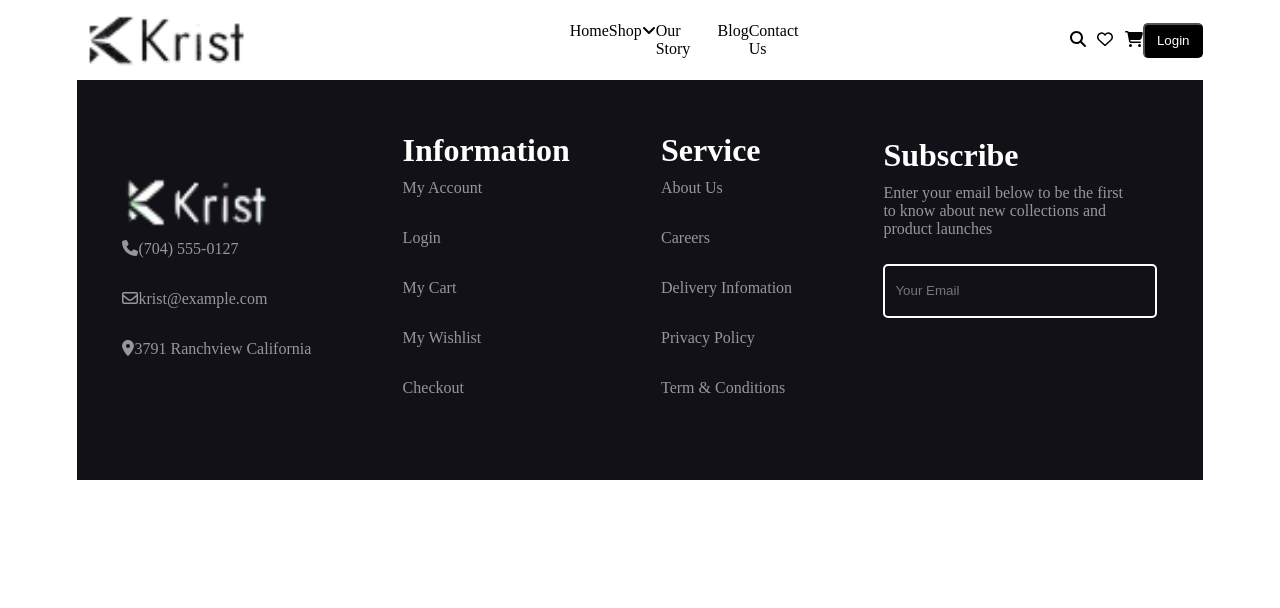
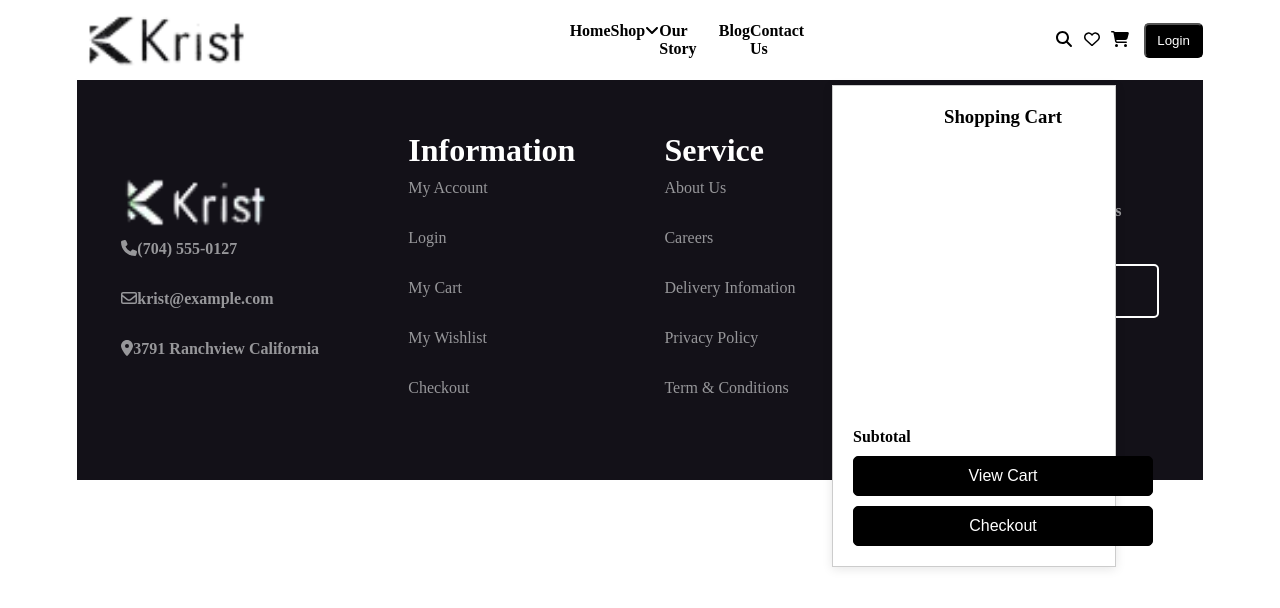
Before and after one commit to NgocHai0611/FE_NOW_Project, a React (Vite) app: page /shoppingcart in a window 1280 px wide. Shown: the top 608 px of the page. Built offline with nearby package versions, Linux system fonts and the light colour scheme; no server answers.

Commit message:
ShoppingCart

```diff
--- a/src/App.css
+++ b/src/App.css
@@ -41,7 +41,7 @@
 }
 
 .list__header--icon {
-    margin-left: 150px;
+    margin-left: 140px;
     width: 100px;
     list-style: none;
     display: flex;
@@ -49,6 +49,7 @@
 }
 
 .btn--login {
+    margin-left: 15px;
     width: 80px;
     height: 35px;
     background-color: black;
--- a/src/App.jsx
+++ b/src/App.jsx
@@ -7,6 +7,7 @@ import Footer from "./assets/components/Footer";
 import Auth from "./assets/components/Login";
 import Home from "./assets/components/Home";
 import ProductDetail from "./assets/components/ProductDetail";
+import ShoppingCart from "./assets/components/ShoppingCart";
 import { useEffect, useState } from "react";
 
 import ManagementProduct from "./assets/components/ManagementProduct";
@@ -23,6 +24,7 @@ function App() {
       .then((data) => setProducts(data))
       .catch((error) => console.error("Error fetching data:", error));
   }, []);
+
   return (
     <>
       <BrowserRouter>
@@ -36,12 +38,11 @@ function App() {
             <Route path="dashboard" element={<Home />} />
             <Route path="managementproduct" element={<ManagementProduct />} />
             <Route path="myprofile" element={<MyProfile />} />
-
             <Route path="dashboard" element={<Home products={products} />} />
             <Route
               path="/product/:id"
-              element={<ProductDetail products={products} />}
-            />
+              element={<ProductDetail products={products} />}/>
+             <Route path="shoppingcart" element={<ShoppingCart />} />
           </Route>
         </Routes>
         <Footer />
--- a/src/assets/components/Header.jsx
+++ b/src/assets/components/Header.jsx
@@ -5,16 +5,23 @@ import {
   faCartShopping,
 } from "@fortawesome/free-solid-svg-icons";
 import { useNavigate } from "react-router-dom";
-import { faHeart } from "@fortawesome/free-regular-svg-icons"; //
+import { faHeart } from "@fortawesome/free-regular-svg-icons";
+import ShoppingCart from "./ShoppingCart";
 import logo from "../imgs/logo.png";
+import { useState } from "react";
 
 export default function Header() {
   const navigate = useNavigate();
 
+  const [isOpen, setIsOpen] = useState(false);
+  const toggleModal = () => {
+    setIsOpen(!isOpen);
+  };
+
   const toLogin = async (e) => {
     e.preventDefault();
     navigate("/login");
-  }
+  };
   return (
     <div className="container__header">
       <div className="header">
@@ -55,13 +62,16 @@ export default function Header() {
           <li>
             <FontAwesomeIcon icon={faHeart} />
           </li>
-          <li>
+          <li onClick={toggleModal} style={{ cursor: "pointer" }}>
             <FontAwesomeIcon icon={faCartShopping} />
           </li>
         </ul>
 
-        <button className="btn--login" onClick={toLogin} >Login</button>
+        <button className="btn--login" onClick={toLogin}>
+          Login
+        </button>
       </div>
+      {isOpen && <ShoppingCart onClose={toggleModal} />}
     </div>
   );
 }
--- /dev/null
+++ b/src/assets/components/ShoppingCart.jsx
@@ -0,0 +1,20 @@
+import React from "react";
+import '../css/ShoppingCart.css';
+
+const ShoppingCart = ({ onClose }) => {
+    return (
+        <div className="shopping-cart-modal">
+            <div className="modal-content">
+                <h3>Shopping Cart</h3>
+                <div className="button-container">
+                <p>Subtotal</p>
+                    <button className="view-cart">View Cart</button>
+                    <button className="checkout">Checkout</button>
+                </div>
+
+            </div>
+        </div>
+    );
+};
+
+export default ShoppingCart;
--- /dev/null
+++ b/src/assets/css/ShoppingCart.css
@@ -0,0 +1,70 @@
+.shopping-cart-modal {
+    display: flex;
+    flex-direction: column;
+    align-items: flex-start;
+    margin-top: 5px;
+    z-index: 1000;
+    background: white;
+    height: 60vh;
+    width: 22vw;
+    border: 1px solid #ccc;
+    box-shadow: 0 2px 10px rgba(0, 0, 0, 0.1);
+    opacity: 1;
+    transition: all 0.3s ease;
+    position: fixed;
+    left: 65vw;
+    top: 10vh;
+
+}
+
+
+.modal-content {
+    display: flex;
+    flex-direction: column;
+    justify-content: space-between;
+    padding: 20px;
+    width: 300px;
+    height: 100%;
+}
+
+.close {
+    cursor: pointer;
+    float: right;
+    font-size: 20px;
+}
+
+p {
+    font-weight: bold;
+    text-align: left;
+    width: 100%;
+}
+
+.button-container {
+    margin-top: auto;
+    width: 100%;
+    display: flex;
+    flex-direction: column;
+    align-items: center;
+}
+
+.view-cart, .checkout {
+    background-color: #000000;
+    color: white;
+    border: 1px solid black;
+    border-radius: 5px;
+    padding: 10px 15px;
+    margin-top: 10px;
+    cursor: pointer;
+    width: 100%;
+    font-size: 16px;
+    transition: background-color 0.3s, color 0.3s;
+}
+
+.view-cart:hover, .checkout:hover {
+    background-color: #ffffff;
+    color: rgb(0, 0, 0);
+}
+
+h3 {
+    text-align: center;
+}
```
